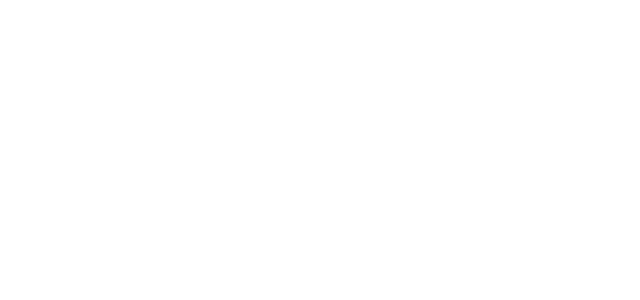
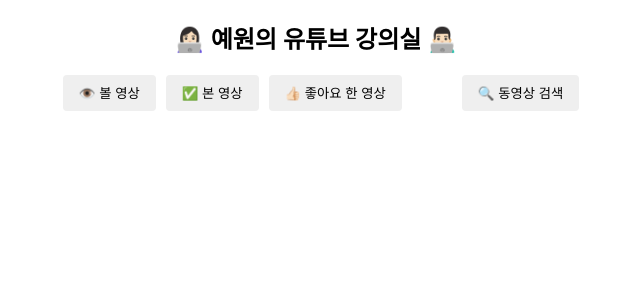
Before and after one commit to Yeewon/youtube-classroom-ver_2.0, a React app: page / in a window 1280 px wide. Shown: the top 300 px of the page, without its empty margins (324-964 px from the left). Built offline with nearby package versions, Linux system fonts and the light colour scheme.

Commit message:
Feat: 메인 페이지 구현

```diff
--- a/src/App.tsx
+++ b/src/App.tsx
@@ -1,7 +1,14 @@
 import React, { ReactElement } from "react";
+import Header from "./components/base/Header";
+import Classroom from "./components/domain/Classroom";
 
 const App = (): ReactElement => {
-  return <div className="App" />;
+  return (
+    <div className="App">
+      <Header />
+      <Classroom />
+    </div>
+  );
 };
 
 export default App;
```
